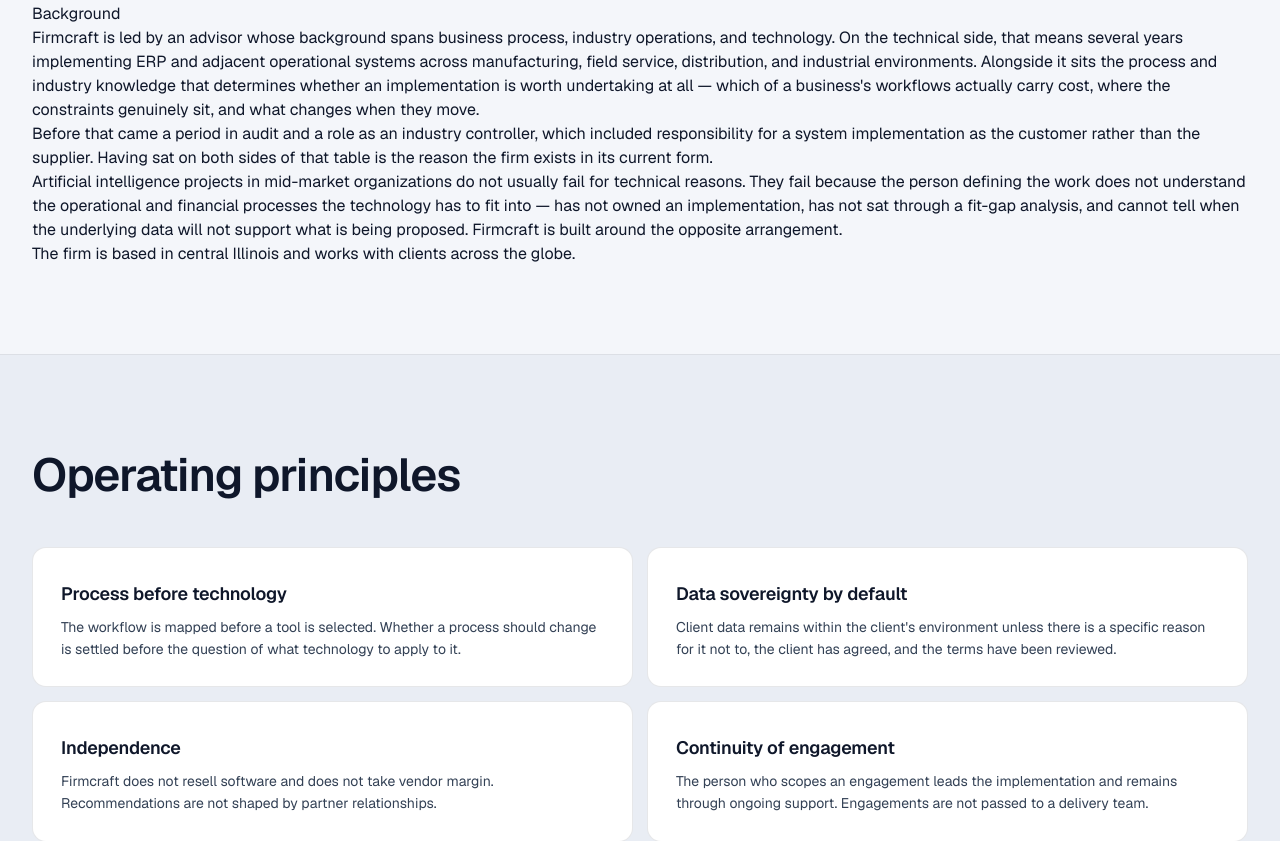
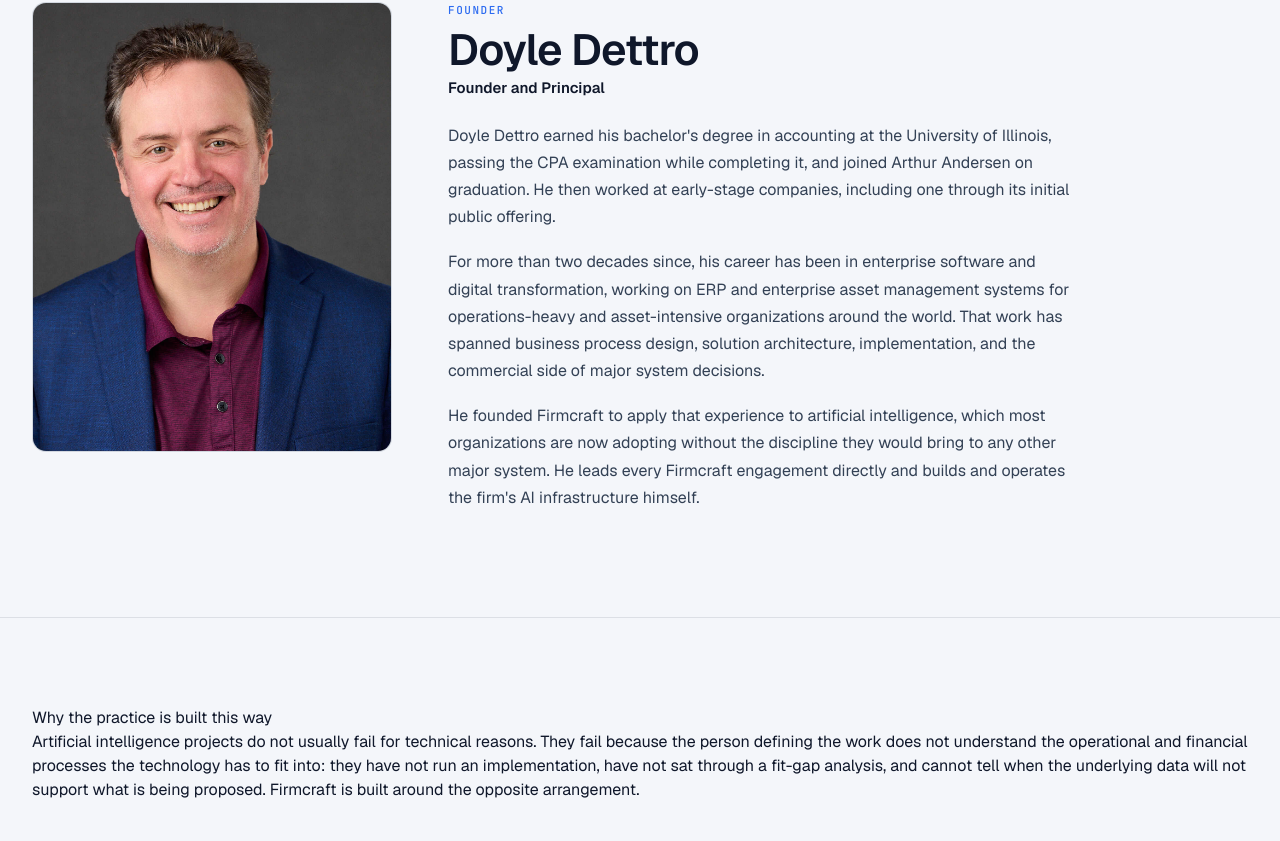
Before and after one commit to doyledettro-maker/firmcraft-site, a Next.js app: page /about in a window 1280 px wide. Shown: the part 520-1361 px from the top of the page. Built offline with nearby package versions, Linux system fonts and the light colour scheme.

Commit message:
Correct Firmcraft founder background copy

```diff
--- a/src/app/about/about.css
+++ b/src/app/about/about.css
@@ -6,6 +6,13 @@
 .about-hero .lede{margin-bottom:24px}
 
 /* Founder card */
+.founder-profile{display:grid;grid-template-columns:minmax(260px,360px) minmax(0,1fr);gap:56px;align-items:start;max-width:1040px}
+.founder-portrait{position:relative;aspect-ratio:4/5;background:var(--color-surface-2);border-radius:14px;overflow:hidden;border:1px solid var(--color-line)}
+.founder-copy{max-width:690px}
+.founder-copy h2{font-weight:600;font-size:clamp(30px,3.4vw,44px);letter-spacing:-.024em;line-height:1.08;margin:8px 0 4px}
+.founder-role{font-size:15px;color:var(--color-ink);font-weight:600;margin:0 0 22px}
+.founder-copy p:not(.eyebrow):not(.founder-role){font-size:16px;line-height:1.7;color:var(--color-ink-2);margin:0 0 18px}
+.founder-copy p:last-child{margin-bottom:0}
 .founder-card{background:var(--color-paper);border:1px solid var(--color-line);border-radius:18px;padding:14px;display:flex;flex-direction:column;gap:0;overflow:hidden}
 .founder-photo{aspect-ratio:1/1.05;background:var(--color-surface-2);border-radius:12px;position:relative;overflow:hidden}
 .founder-img{object-fit:cover;object-position:center top}
@@ -76,7 +83,8 @@
 .sc-block .lk{font-family:var(--font-mono);font-size:11px;color:var(--color-operator-ink);background:var(--color-operator-soft);padding:6px 12px;border-radius:8px;letter-spacing:.06em;text-transform:uppercase;font-weight:500;display:inline-flex;align-items:center;gap:6px}
 
 @media (max-width:980px){
-  .about-hero-grid,.thesis,.hermes-block,.sc-block{grid-template-columns:1fr;gap:32px}
+  .about-hero-grid,.thesis,.hermes-block,.sc-block,.founder-profile{grid-template-columns:1fr;gap:32px}
+  .founder-portrait{max-width:420px}
   .hermes-block{padding:32px 24px}
   .timeline{grid-template-columns:1fr 1fr}
   .tl-cell{border-right:none;border-bottom:1px solid var(--color-line)}
--- a/src/app/about/page.tsx
+++ b/src/app/about/page.tsx
@@ -1,4 +1,5 @@
 import type { Metadata } from 'next'
+import Image from 'next/image'
 import Link from 'next/link'
 import { SiteHeader } from '@/components/SiteHeader'
 import { SiteFooter } from '@/components/SiteFooter'
@@ -56,32 +57,57 @@
 
         <section className="sec">
           <div className="wrap">
+            <div className="founder-profile">
+              <div className="founder-portrait">
+                <Image
+                  src="/founder/doyle.jpg"
+                  alt="Doyle Dettro"
+                  fill
+                  sizes="(min-width: 980px) 360px, 100vw"
+                  className="founder-img"
+                  priority
+                />
+              </div>
+              <div className="founder-copy">
+                <p className="eyebrow">Founder</p>
+                <h2>Doyle Dettro</h2>
+                <p className="founder-role">Founder and Principal</p>
+                <p>
+                  Doyle Dettro earned his bachelor&apos;s degree in accounting at the University of
+                  Illinois, passing the CPA examination while completing it, and joined Arthur
+                  Andersen on graduation. He then worked at early-stage companies, including one
+                  through its initial public offering.
+                </p>
+                <p>
+                  For more than two decades since, his career has been in enterprise software and
+                  digital transformation, working on ERP and enterprise asset management systems for
+                  operations-heavy and asset-intensive organizations around the world. That work has
+                  spanned business process design, solution architecture, implementation, and the
+                  commercial side of major system decisions.
+                </p>
+                <p>
+                  He founded Firmcraft to apply that experience to artificial intelligence, which
+                  most organizations are now adopting without the discipline they would bring to any
+                  other major system. He leads every Firmcraft engagement directly and builds and
+                  operates the firm&apos;s AI infrastructure himself.
+                </p>
+              </div>
+            </div>
+          </div>
+        </section>
+
+        <section className="sec">
+          <div className="wrap">
             <div className="pkg-head">
-              <h2>Background</h2>
+              <h2>Why the practice is built this way</h2>
               <p>
-                Firmcraft is led by an advisor whose background spans business process, industry
-                operations, and technology. On the technical side, that means several years
-                implementing ERP and adjacent operational systems across manufacturing, field
-                service, distribution, and industrial environments. Alongside it sits the process
-                and industry knowledge that determines whether an implementation is worth
-                undertaking at all — which of a business&apos;s workflows actually carry cost, where
-                the constraints genuinely sit, and what changes when they move.
+                Artificial intelligence projects do not usually fail for technical reasons. They
+                fail because the person defining the work does not understand the operational and
+                financial processes the technology has to fit into: they have not run an
+                implementation, have not sat through a fit-gap analysis, and cannot tell when the
+                underlying data will not support what is being proposed. Firmcraft is built around
+                the opposite arrangement.
               </p>
-              <p>
-                Before that came a period in audit and a role as an industry controller, which
-                included responsibility for a system implementation as the customer rather than the
-                supplier. Having sat on both sides of that table is the reason the firm exists in
-                its current form.
-              </p>
-              <p>
-                Artificial intelligence projects in mid-market organizations do not usually fail
-                for technical reasons. They fail because the person defining the work does not
-                understand the operational and financial processes the technology has to fit into —
-                has not owned an implementation, has not sat through a fit-gap analysis, and cannot
-                tell when the underlying data will not support what is being proposed. Firmcraft is
-                built around the opposite arrangement.
-              </p>
-              <p>The firm is based in central Illinois and works with clients across the globe.</p>
             </div>
           </div>
         </section>
--- a/src/app/page.tsx
+++ b/src/app/page.tsx
@@ -33,12 +33,12 @@
   {
     title: 'Business process, industry, and systems depth',
     body:
-      'Firmcraft is led by an advisor whose background spans business process, industry operations, and enterprise systems implementation. That work has been carried out in manufacturing, field service, distribution, and industrial environments, and from both sides of an implementation: first as the finance leader accountable for a rollout, and later as the consultant delivering them.',
+      'Firmcraft is led by an advisor with more than two decades in enterprise software and digital transformation. That work has spanned business process design, solution architecture, and implementation for operations-heavy and asset-intensive organizations around the world.',
   },
   {
     title: 'Commercial literacy',
     body:
-      'An earlier career in audit and corporate finance means engagements are led by someone who can assess whether a proposed project produces measurable financial value, and discuss that assessment with a controller or chief financial officer in their own terms.',
+      'An early career in public accounting and at early-stage companies, including one through its initial public offering, means engagements are led by someone who can assess whether a proposed project produces measurable financial value, and discuss that assessment with an owner, controller, or chief financial officer in their own terms.',
   },
   {
     title: 'Independence',
```
Also changed, not shown: public/llms.txt.
